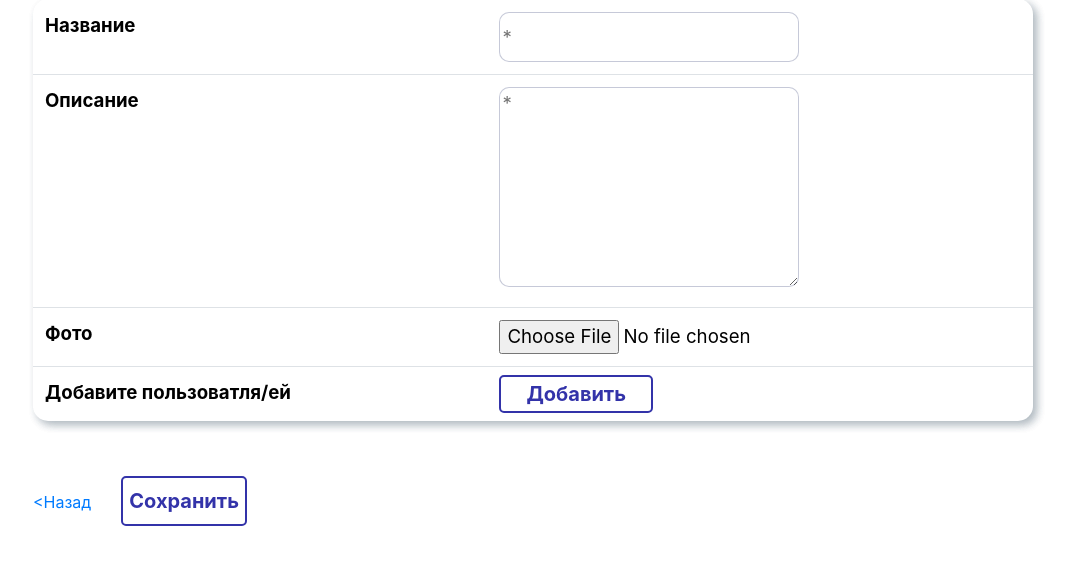
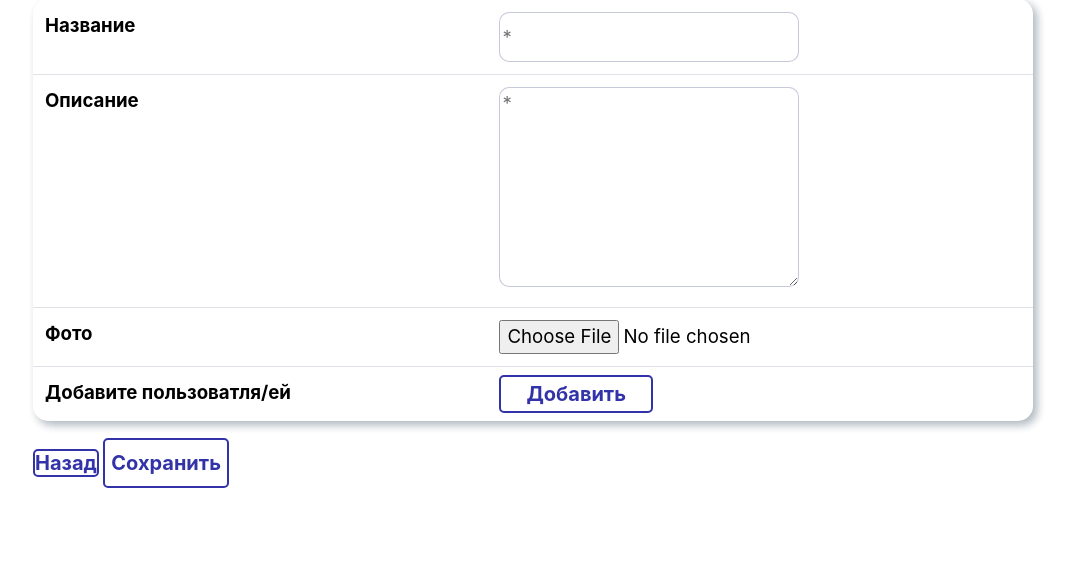
Before and after one commit to chesterzed/MDS_tg_bot, a Django app: page /add_mailing/ in a window 1280 px wide. Shown: the part 101-676 px from the top of the page, without its empty margins (107-1180 px from the left). Run offline with Django 4.2, Linux system fonts and the light colour scheme; some libraries are stand-ins or nearby versions.

Commit message:
try_again

```diff
--- a/crm/static/css/work/main.css
+++ b/crm/static/css/work/main.css
@@ -12,7 +12,7 @@
     height: 50px;
     font-weight: bold;
     font-size: 15pt;
-    margin: 50px auto;
+    margin: 12px auto;
 }
 
 .button a {
--- a/crm/templates/work/mailing.html
+++ b/crm/templates/work/mailing.html
@@ -42,7 +42,6 @@
 						<td>
 							<a class="buttonM" href="#openModal">Добавить</a>
 
-
                         </td>
 
                     </tr>
@@ -50,7 +49,7 @@
 
             </table>
 		</div>
-            <a href="{% url 'main' 'mailing' %}" style="margin-right: 2vw"><Назад</a>
+            <a href="{% url 'main' 'mailing' %}" class="button">Назад</a>
             <button class="button" type="submit">Сохранить</button>
             {% if mailing %}
                 <button class="button" name="delete" type="submit">Удалить</button>
```
